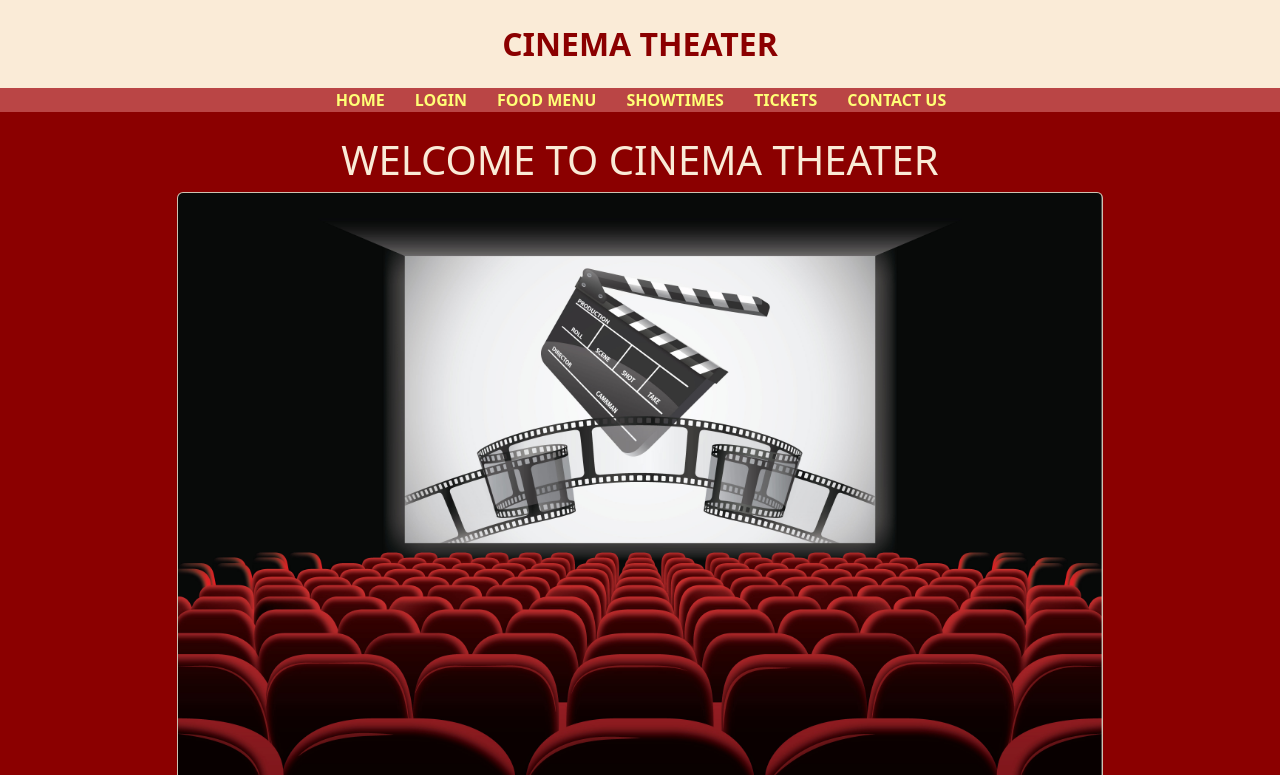
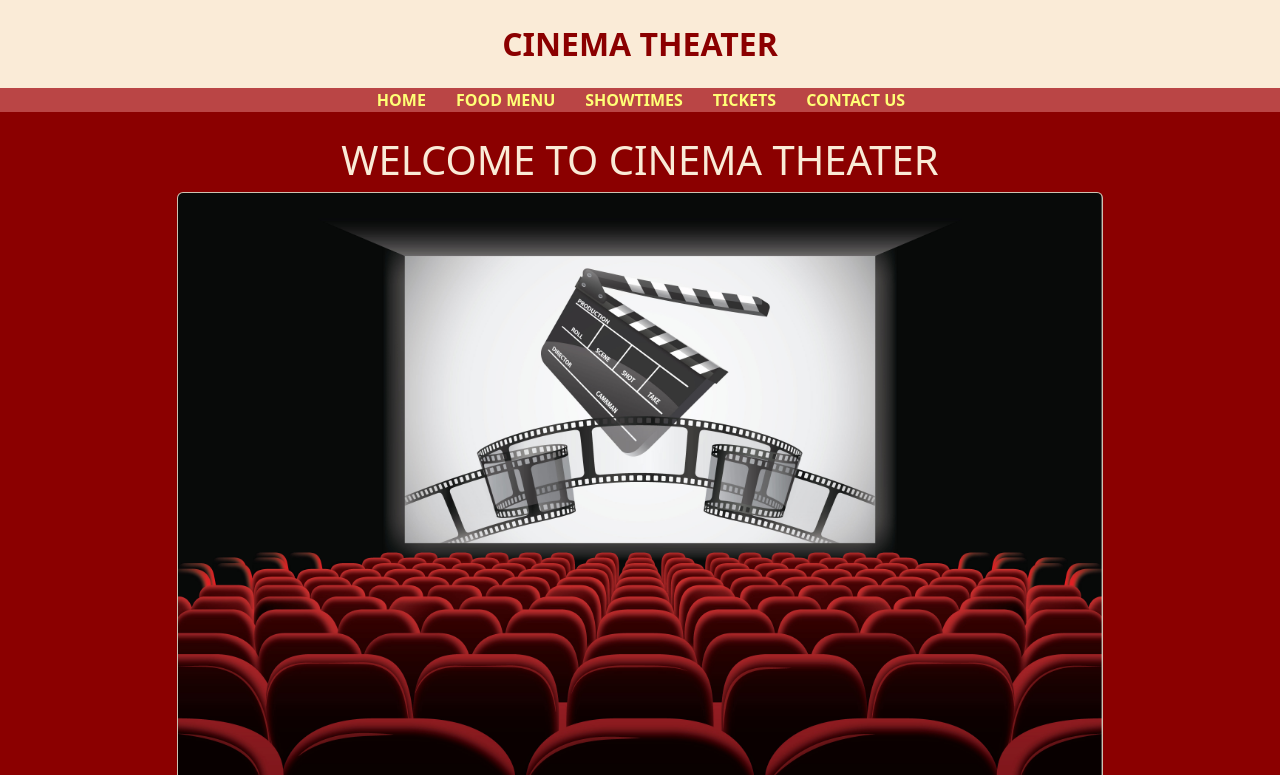
Before and after one commit to kiraashley24/miniproject4KS, a Django app: page / in a window 1280 px wide. Shown: the top 775 px of the page. Run offline with Django 4.2, Linux system fonts and the light colour scheme.

Commit message:
removed login nav

```diff
--- a/polls/templates/base.html
+++ b/polls/templates/base.html
@@ -14,11 +14,13 @@
 <nav>
     <ul>
         <li><a href="{% url 'polls:index' %}">HOME</a></li>
-        <li><a href="{% url 'login' %}">LOGIN</a></li>
         <li><a href="{% url 'polls:menu' %}">FOOD MENU</a></li>
         <li><a href="{% url 'polls:showtimes' %}">SHOWTIMES</a></li>
         <li><a href="{% url 'polls:tickets' %}">TICKETS</a></li>
         <li><a href="{% url 'polls:contact' %}">CONTACT US</a></li>
+        {% if user.is_authenticated %}
+            <li><a href="{% url 'logout' %}">LOGOUT</a></li>
+        {% endif %}
     </ul>
 </nav>
 
```
